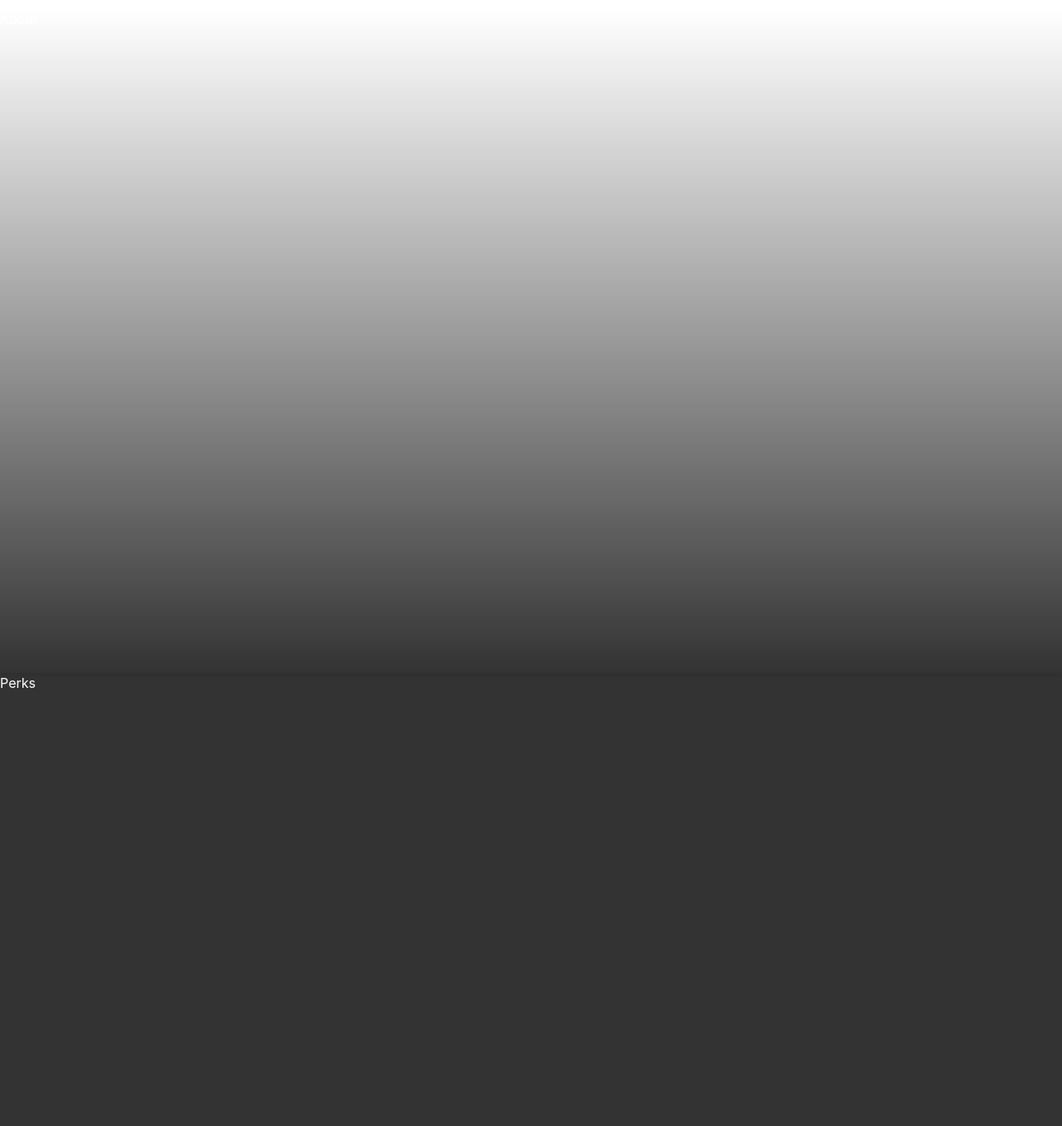
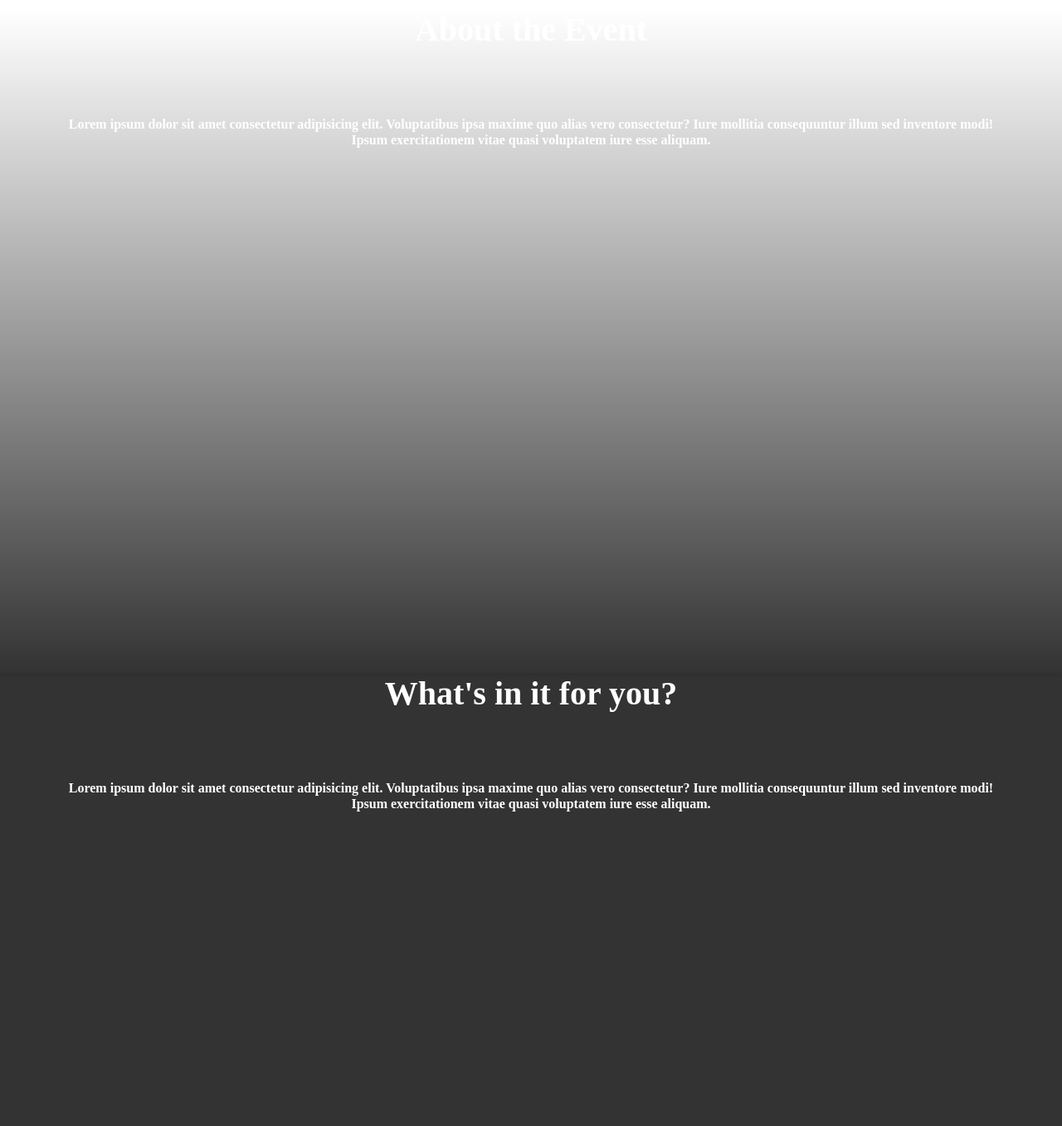
Before and after one commit to IEEE-SRMIST/Hello-Cloud, a React (Create React App) app: page / in a window 1280 px wide. Shown: the part 813-2170 px from the top of the page at 83% size. Built offline with nearby package versions, Linux system fonts and the light colour scheme.

Commit message:
Added About and Perks Component (#5)
Co-authored-by: kunalkeshan <kunalkeshan12@gmail.com>

```diff
--- a/src/components/about/About.tsx
+++ b/src/components/about/About.tsx
@@ -2,8 +2,16 @@ import React from 'react';
 
 const About = () => {
   return (
-    <div className="z-10 w-full h-screen backdrop-blur-sm bg-gradient-to-b from-transparent to-black/80">
-      About
+    <div className="z-10 w-full h-screen  bg-gradient-to-b from-transparent backdrop-blur-sm to-black/80 px-8 md:px-20">
+      <h2 className='font-["Orbitron"] font-semibold text-[40px] leading-[50.16px] text-center'>
+        About the Event
+      </h2>
+      <p className="font-[Raleway] font-semibold text-[16px] leading-[18.78px] mt-[80px] text-center">
+        Lorem ipsum dolor sit amet consectetur adipisicing elit. Voluptatibus
+        ipsa maxime quo alias vero consectetur? Iure mollitia consequuntur illum
+        sed inventore modi! Ipsum exercitationem vitae quasi voluptatem iure
+        esse aliquam.
+      </p>
     </div>
   );
 };
--- a/src/components/perks/Perks.tsx
+++ b/src/components/perks/Perks.tsx
@@ -2,8 +2,16 @@ import React from 'react';
 
 const Perks = () => {
   return (
-    <div className="z-10 w-full h-screen backdrop-blur-sm bg-black/80">
-      Perks
+    <div className="z-10 w-full h-screen backdrop-blur-sm bg-black/80 px-8 md:px-20">
+      <h2 className='font-["Orbitron"] font-semibold text-[40px] leading-[50.16px] text-center'>
+        What's in it for you?
+      </h2>
+      <p className="font-[Raleway] font-semibold text-[16px] leading-[18.78px] mt-[80px] text-center">
+        Lorem ipsum dolor sit amet consectetur adipisicing elit. Voluptatibus
+        ipsa maxime quo alias vero consectetur? Iure mollitia consequuntur illum
+        sed inventore modi! Ipsum exercitationem vitae quasi voluptatem iure
+        esse aliquam.
+      </p>
     </div>
   );
 };
```
